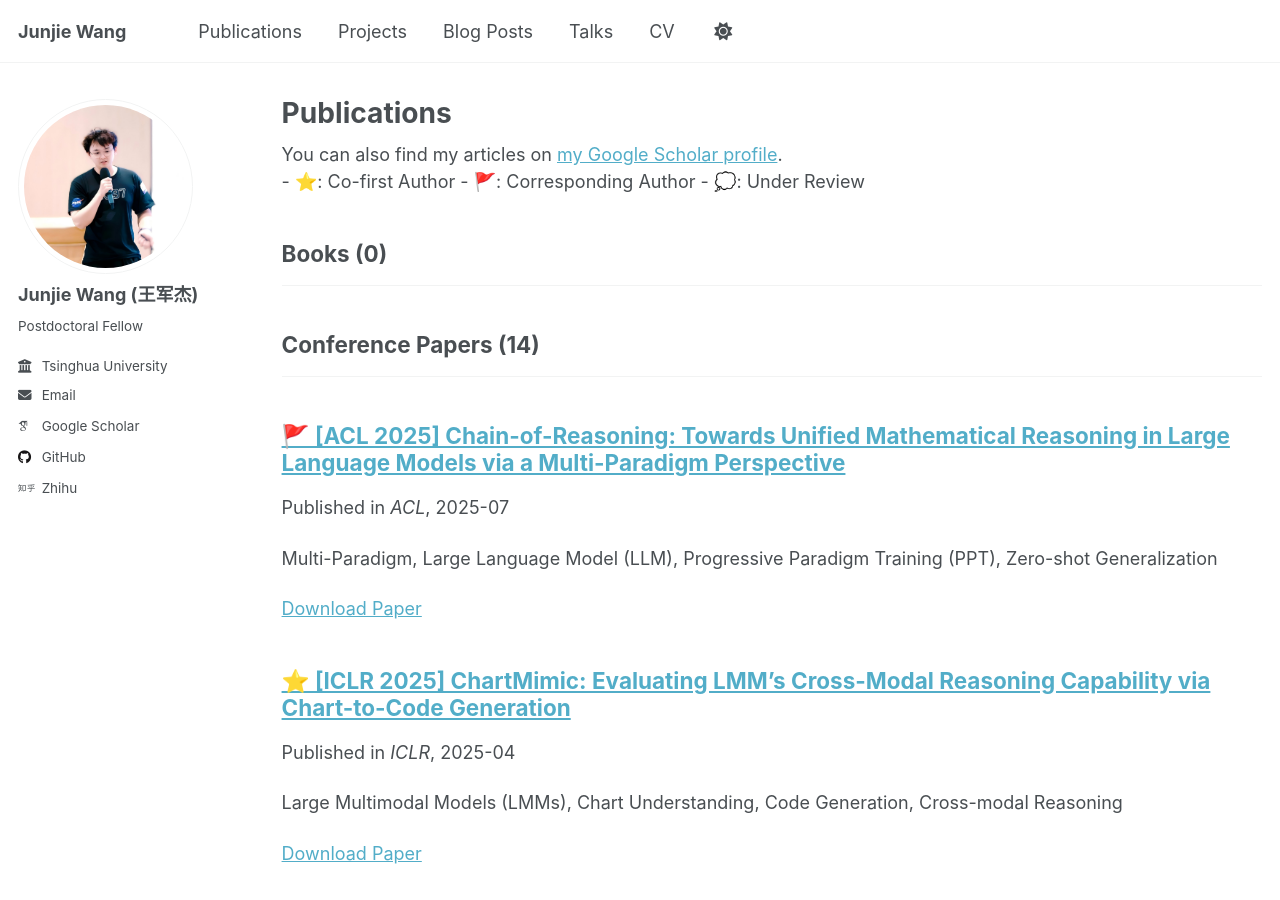
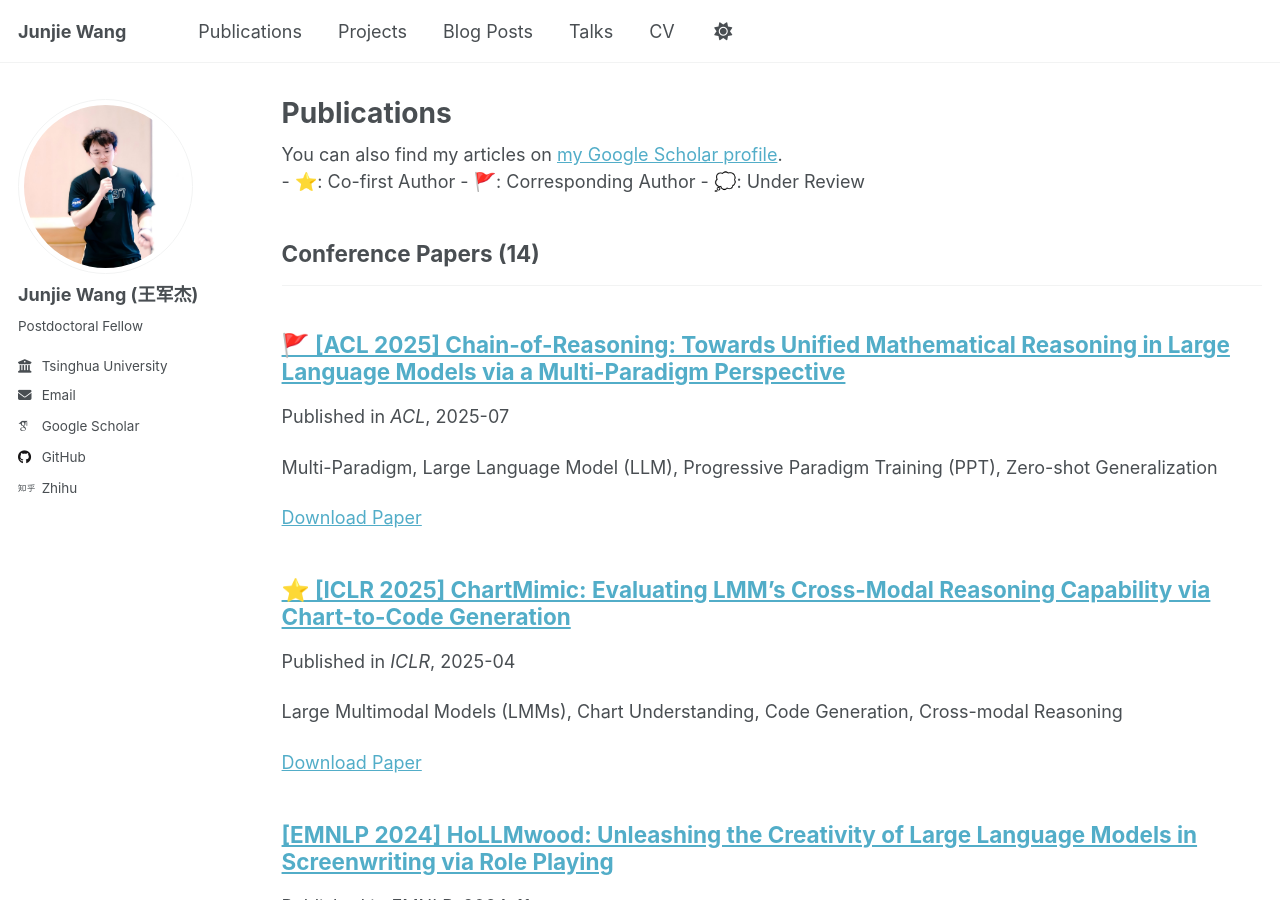
Before and after one commit to wangjunjie-ai/wangjunjie-ai.github.io, a Jekyll site: the page built from _pages/publications.html, in a window 1280 px wide and 900 px high. Built offline with Jekyll 4.4.1, drawn with Linux system fonts in a browser that asks for light colours; some web fonts are replaced.

Commit message:
Update publications.html

```diff
--- a/_pages/publications.html
+++ b/_pages/publications.html
@@ -20,11 +20,13 @@ author_profile: true
   {% for category in site.publication_category %}
     {% assign category_name = category[0] %}
     {% assign publications_in_category = site.publications | where: "category", category_name %}
-    <h2>{{ category[1].title }} ({{ publications_in_category | size }})</h2>
-    <hr />
-    {% for post in publications_in_category reversed %}
-      {% include archive-single.html %}
-    {% endfor %}
+    {% if publications_in_category.size > 0 %}
+      <h2>{{ category[1].title }} ({{ publications_in_category | size }})</h2>
+      <hr />
+      {% for post in publications_in_category reversed %}
+        {% include archive-single.html %}
+      {% endfor %}
+    {% endif %}
   {% endfor %}
 {% else %}
   {% for post in site.publications reversed %}
```
